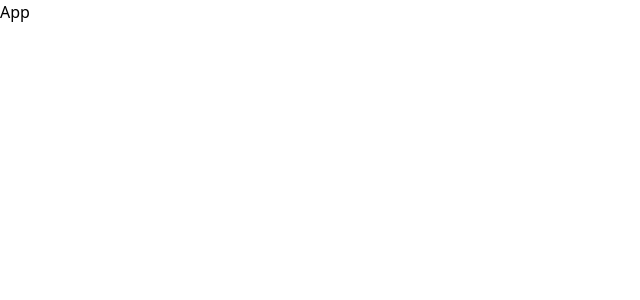
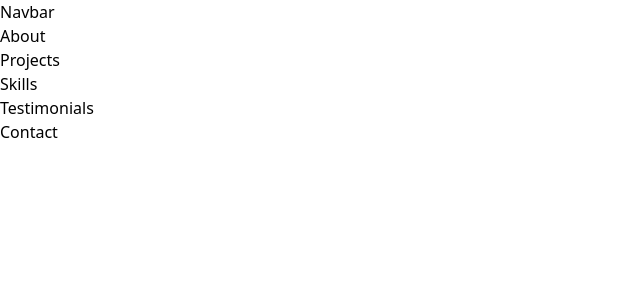
Before and after one commit to hens-virtuella-varld/my-portfolio, a React (Create React App) app: page / in a window 1280 px wide. Shown: the top 300 px of the page, without its empty margins (0-640 px from the left). Built offline with nearby package versions, Linux system fonts and the light colour scheme.

Commit message:
feat: :sparkles: structure components

```diff
--- a/src/App.js
+++ b/src/App.js
@@ -1,5 +1,22 @@
 import React from "react";
+import About from "./components/About";
+import Contact from "./components/Contact";
+import Navbar from "./components/Navbar";
+import Projects from "./components/Projects";
+import Skills from "./components/Skills";
+import Testimonials from "./components/Testimonials";
 
-export default function App() {
-  return "App";
-}
+const App = () => {
+	return (
+		<main>
+			<Navbar />
+			<About />
+			<Projects />
+			<Skills />
+			<Testimonials />
+			<Contact />
+		</main>
+	);
+};
+
+export default App;
--- /dev/null
+++ b/src/components/About.js
@@ -0,0 +1,9 @@
+import React from 'react'
+
+const About = () => {
+  return (
+    <div>About</div>
+  )
+}
+
+export default About
--- /dev/null
+++ b/src/components/Contact.js
@@ -0,0 +1,9 @@
+import React from 'react'
+
+const Contact = () => {
+  return (
+    <div>Contact</div>
+  )
+}
+
+export default Contact
--- /dev/null
+++ b/src/components/Navbar.js
@@ -0,0 +1,9 @@
+import React from 'react'
+
+const Navbar = () => {
+  return (
+    <div>Navbar</div>
+  )
+}
+
+export default Navbar
--- /dev/null
+++ b/src/components/Projects.js
@@ -0,0 +1,9 @@
+import React from 'react'
+
+const Projects = () => {
+  return (
+    <div>Projects</div>
+  )
+}
+
+export default Projects
--- /dev/null
+++ b/src/components/Skills.js
@@ -0,0 +1,9 @@
+import React from 'react'
+
+const Skills = () => {
+  return (
+    <div>Skills</div>
+  )
+}
+
+export default Skills
--- /dev/null
+++ b/src/components/Testimonials.js
@@ -0,0 +1,9 @@
+import React from 'react'
+
+const Testimonials = () => {
+  return (
+    <div>Testimonials</div>
+  )
+}
+
+export default Testimonials
```
